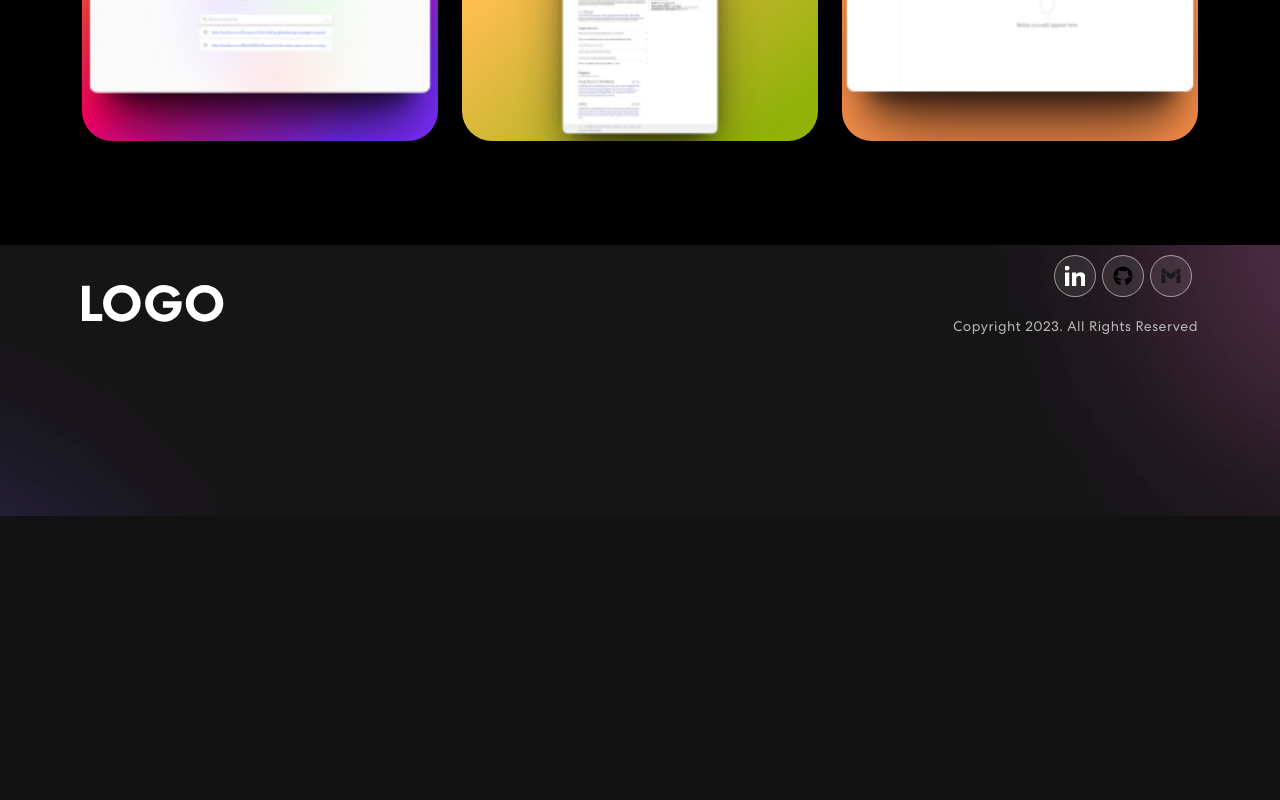
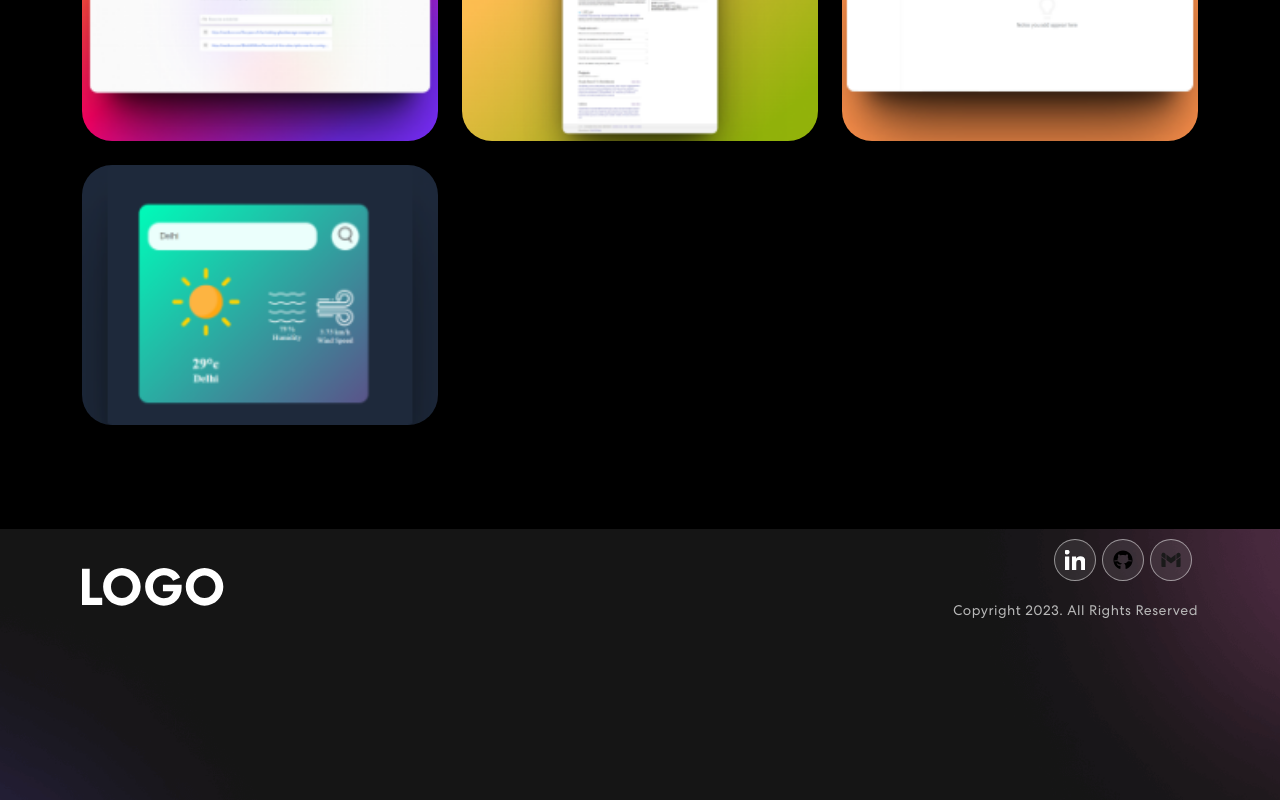
Before and after one commit to aryan-prog/personal-portfolio-website, a React (Create React App) app: page / in a window 1280 px wide. Shown: the part 1890-2690 px from the top of the page. Before the commit the page ends 2406 px from the top, so only its background shows below. Built offline with nearby package versions, Linux system fonts and the light colour scheme.

Commit message:
weather app included

```diff
--- a/src/components/Projects.js
+++ b/src/components/Projects.js
@@ -3,6 +3,7 @@ import { ProjectCard } from "./ProjectCard";
 import projImg1 from "../assets/img/project-img1.png";
 import projImg2 from "../assets/img/project-img2.png";
 import projImg3 from "../assets/img/project-img3.png";
+import projImg4 from "../assets/img/project-img4.png";
 import expImg1 from "../assets/img/exp-img1.png";
 import colorSharp2 from "../assets/img/color-sharp2.png";
 
@@ -26,6 +27,12 @@ export const Projects = () => {
       imgUrl: projImg1,
       TechStack: "HTML, CSS, Javascript, ReactJS, Material UI",
       link:"https://github.com/aryan-prog/Google-Keep-Clone"
+    },
+    {
+      title: "Weather App",
+      imgUrl: projImg4,
+      TechStack: "HTML, CSS, Javascript, ReactJS, OpenWeather API",
+      link:"https://weather-app-seth.netlify.app/"
     }
   ];
   const experience = [
```
Also changed, not shown: src/assets/img/project-img4.png (added).
